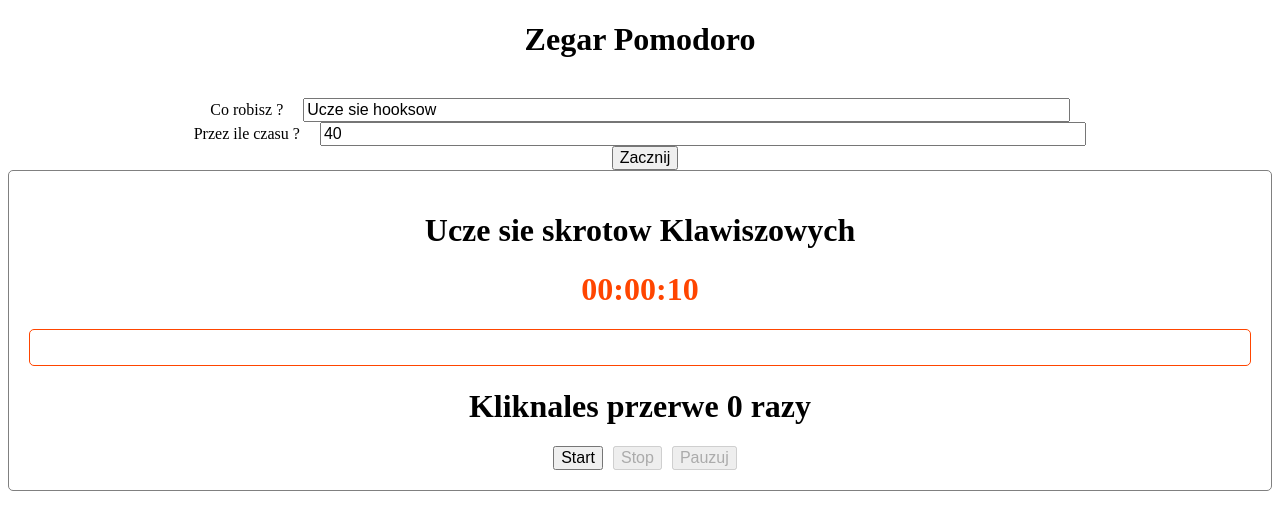
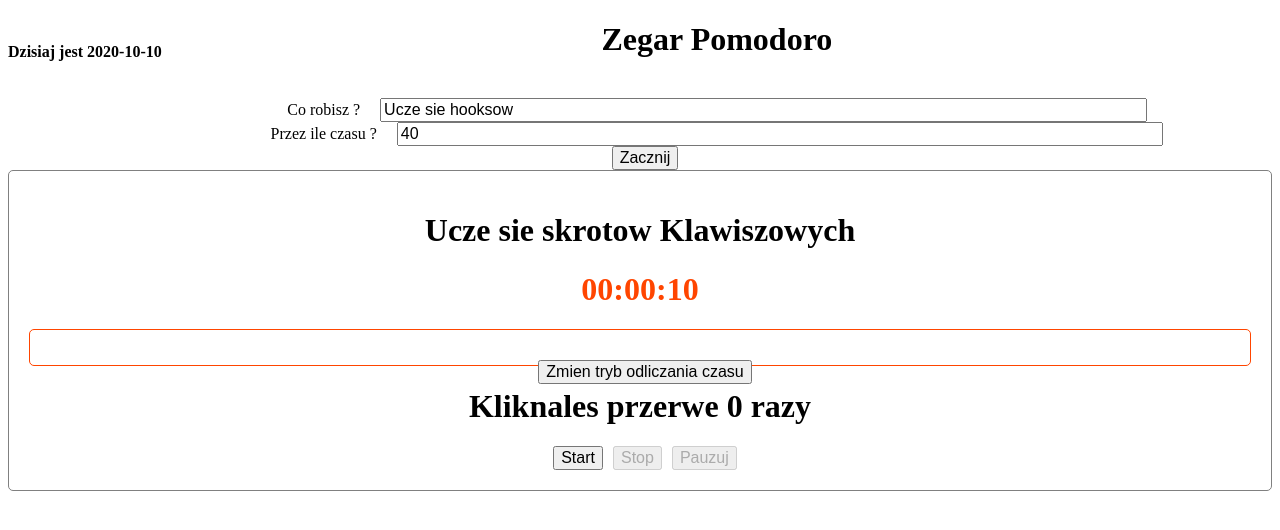
Before and after one commit to maciek2929/Pomodor-Timer-React, a React (Create React App) app: page / in a window 1280 px wide. Shown: the top 530 px of the page. Built offline with nearby package versions, Linux system fonts and the light colour scheme.

Commit message:
add date to Actual Time, and Add start working at switch mode in Progress Bar

```diff
--- a/src/App.js
+++ b/src/App.js
@@ -8,8 +8,8 @@ import "./App.css";
 function App() {
   return (
     <div className="App">
-      {/* <ActualTime /> */}
-      <TimeboxEditor />
+      <ActualTime style={{ marginBottom: "50px" }} />
+      <TimeboxEditor style={{ marginUp: "50px" }} />
       <Timebox totalTimeInSeconds={10} />
     </div>
   );
--- a/src/components/ActualTime/ActualTime.js
+++ b/src/components/ActualTime/ActualTime.js
@@ -1,15 +1,11 @@
 import React from "react";
-const styleAv = {
-    width: '30vw',
-    height:'30vw',
-    color:'black'
-}
 
 const ActualTime = () => {
-    const [actualTime,setActualtime] = new Date().toLocaleDateString()
   return (
     <div>
-      <h4 style ={styleAv}>{actualTime.curTime}</h4>
+      <h4 style={{ float: "left", marginBottom: "10vh" }}>
+        Dzisiaj jest {new Date().toISOString().slice(0, 10)}
+      </h4>
     </div>
   );
 };
--- a/src/components/ProgressBar.js
+++ b/src/components/ProgressBar.js
@@ -1,9 +1,17 @@
 import React from "react";
+import { useState } from "react";
 
 const ProgressBar = ({ percent }) => {
+  const [trackRemaining, setTrackRemaining] = useState(false);
+  const handleTypeChange = ()=> {
+    setTrackRemaining(!trackRemaining)
+  }
   return (
-    <div className={`ProgressBar`}>
+    <div disabled={trackRemaining} className={`ProgressBar`}>
       <div style={{ width: `${percent}%` }}></div>
+
+
+      <button onClick={handleTypeChange}>Zmien tryb odliczania czasu </button>
     </div>
   );
 };
```
